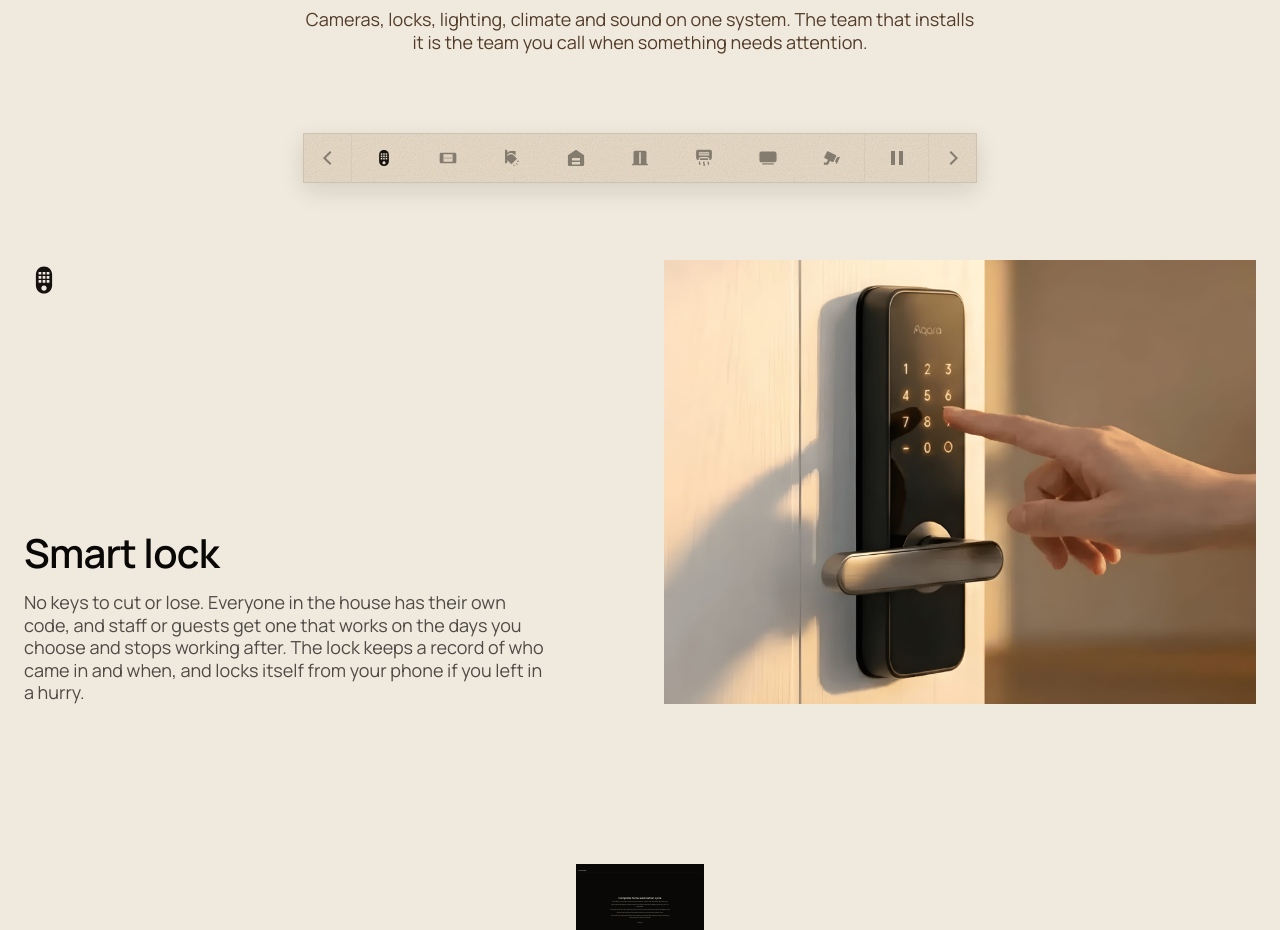
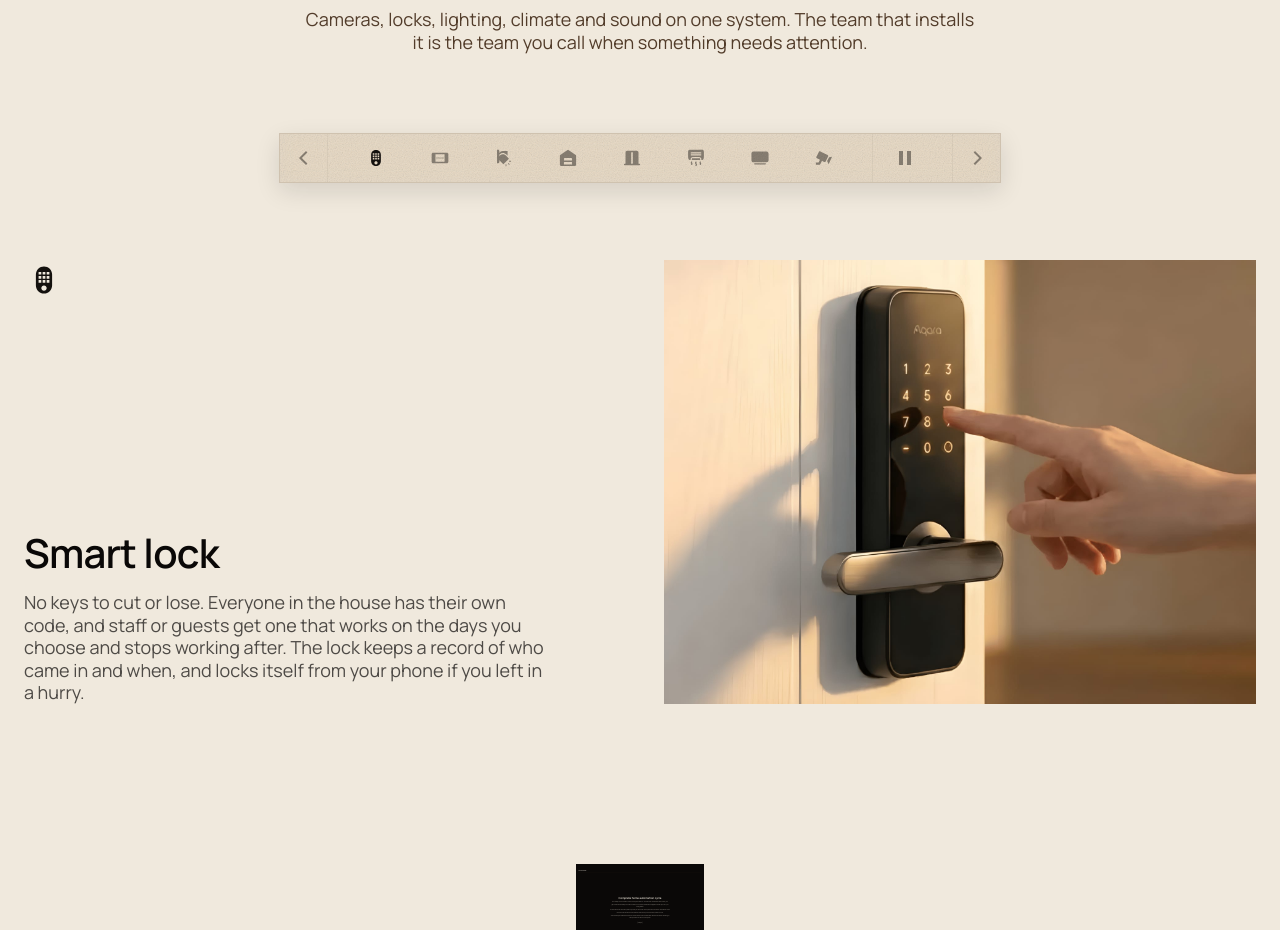
Before and after one commit to Qera-Studio/smarthaus, a Next.js app: page / in a window 1280 px wide. Shown: the part 980-1910 px from the top of the page. Built offline with nearby package versions, Linux system fonts and the light colour scheme; no server answers.

Commit message:
set the carousel's arrows and pause button apart from the tabs

```diff
--- a/src/components/Hardware/Hardware.module.scss
+++ b/src/components/Hardware/Hardware.module.scss
@@ -59,7 +59,15 @@ $slide-ease: cubic-bezier(0.76, 0, 0.24, 1);
     justify-self: center;
     max-inline-size: 100%;
     overflow: hidden;
+    // Air between the four groups: arrow, tabs, pause, arrow (2026-10-03, at
+    // Shivanshu's request). Tighter on a phone, where every pixel of gap comes
+    // out of the tab strip.
+    gap: $space-2;
     @include glass(0);
+
+    @include bp-md {
+      gap: $space-4;
+    }
   }
 
   .tabs {
```
Also changed, not shown: 1 other file (tests, documents, lock files or other folders).
